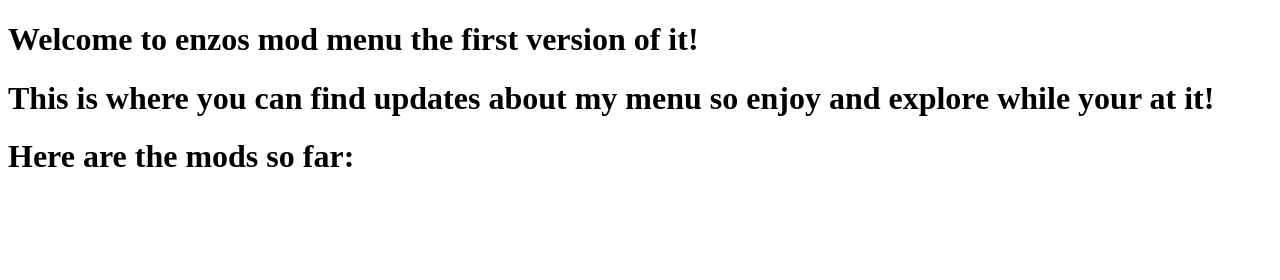
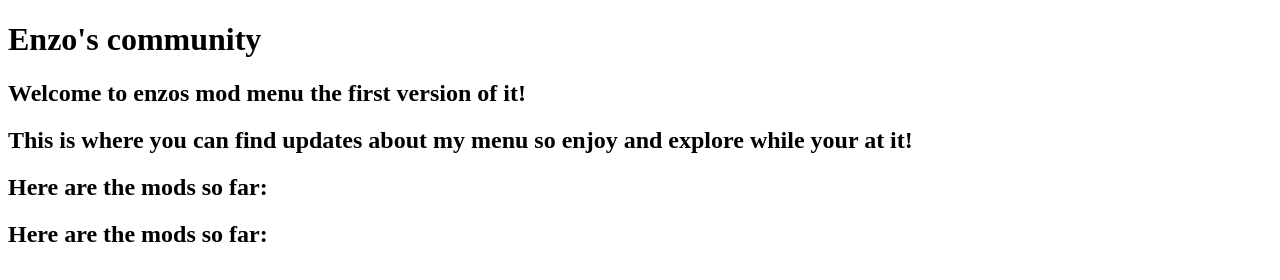
Before and after one commit to Enzoishim12/Enzos-menu, a plain HTML site: page index.html in a window 1280 px wide. Drawn offline with Linux system fonts and the light colour scheme.

Commit message:
Update index.html

```diff
--- a/index.html
+++ b/index.html
@@ -4,6 +4,8 @@
     <meta charset="UTF-8">
     <meta name="viewport" content="width=device-width, initial-scale=1.0">
     <title>Enzo's-mod-menu</title>
-    <h1>Welcome to enzos mod menu the first version of it!<h1>
-    <h1>This is where you can find updates about my menu so enjoy and explore while your at it!<h1>
-    <h1>Here are the mods so far: <h1>
+    <h1>Enzo's community<h1>
+    <h2>Welcome to enzos mod menu the first version of it!<h2>
+    <h2>This is where you can find updates about my menu so enjoy and explore while your at it!<h2>
+    <h2>Here are the mods so far: <h2>
+    <h2>Here are the mods so far: <h2>
```
